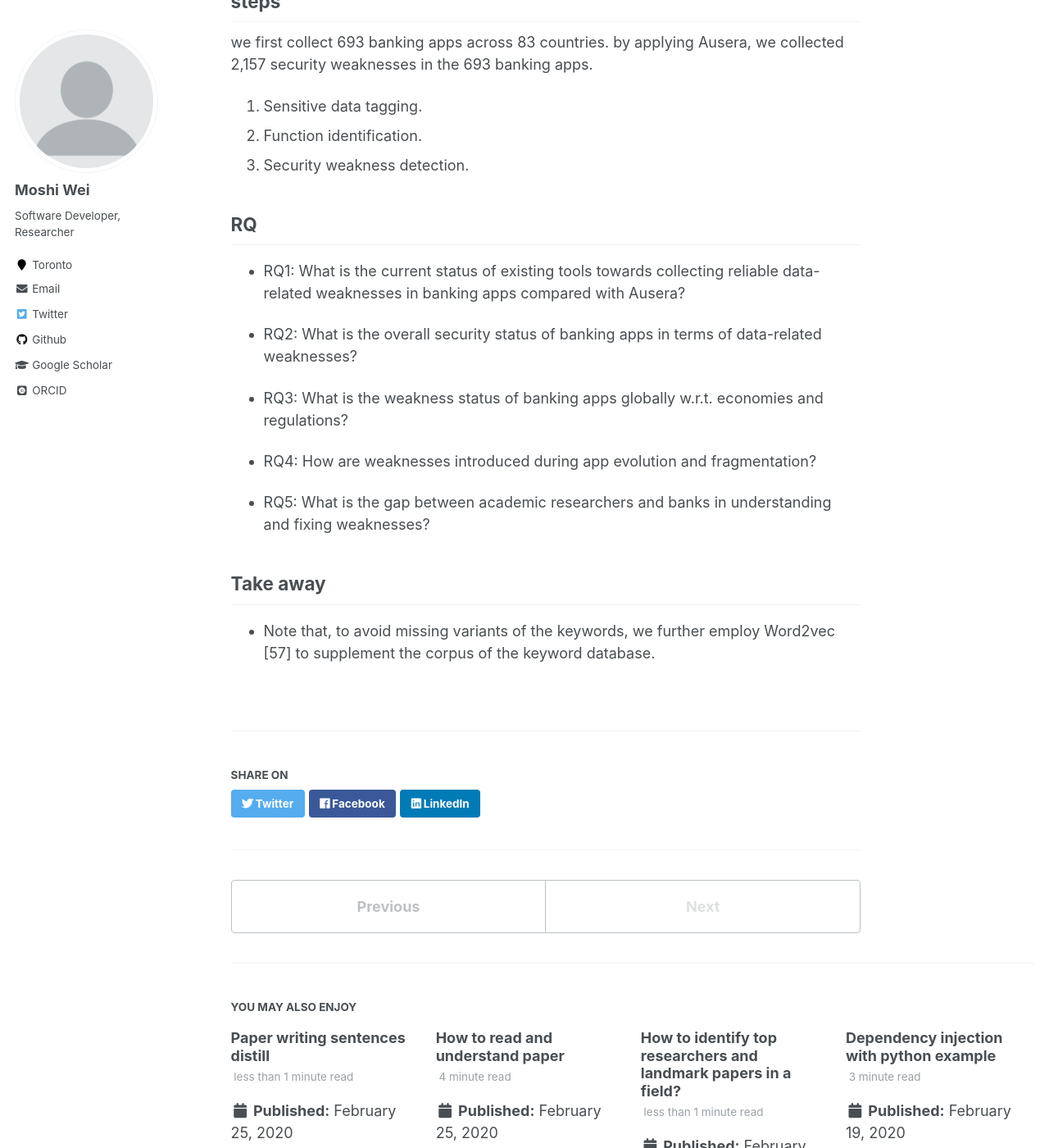
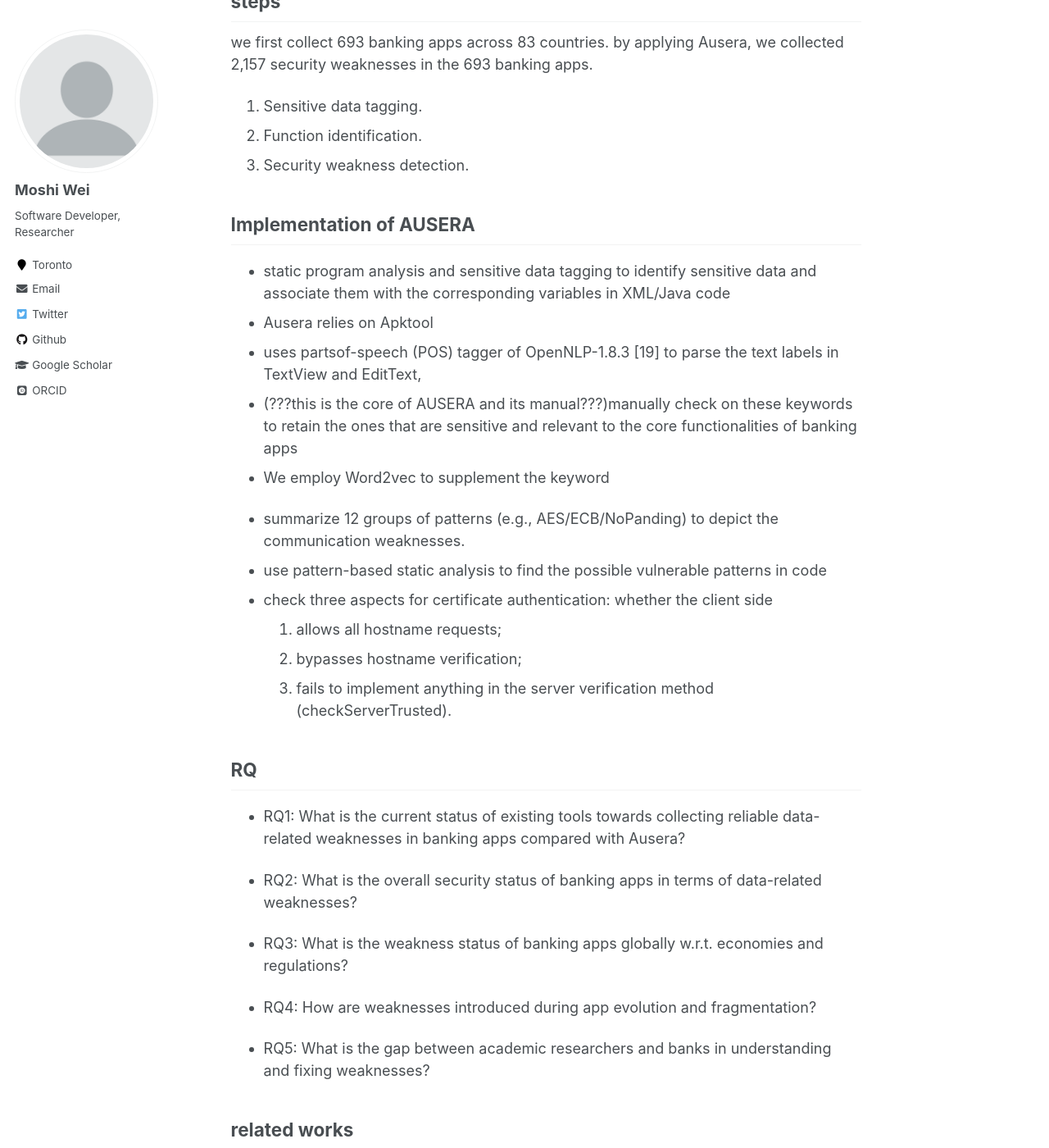
Before and after one commit to Moshiii/Moshiii.github.io, a Jekyll site: the page built from _posts/2020-02-26-[Highlight]An Empirical Assessment of Security Risks of Global Android Banking Apps.md, in a window 1280 px wide and 1400 px high, scrolled down 973 px. Shown: the whole window at 82% size. Built offline with Jekyll 4.4.1, drawn with Linux system fonts in a browser that asks for light colours; some web fonts are replaced; some of the changed text lies outside the part shown.

Commit message:
Update 2020-02-26-[Highlight]An Empirical Assessment of Security Risks of Global Android Banking Apps.md

```diff
--- a/_posts/2020-02-26-[Highlight]An Empirical Assessment of Security Risks of Global Android Banking Apps.md
+++ b/_posts/2020-02-26-[Highlight]An Empirical Assessment of Security Risks of Global Android Banking Apps.md
@@ -21,6 +21,21 @@ we first collect 693 banking apps across 83 countries. by applying Ausera, we co
 2. Function identification.
 3. Security weakness detection.
 
+## Implementation of AUSERA
+
+* static program analysis and sensitive data tagging to identify sensitive data and associate them with the corresponding variables in XML/Java code
+* Ausera relies on Apktool
+* uses partsof-speech (POS) tagger of OpenNLP-1.8.3 [19] to parse the text labels in TextView and EditText,
+* (???this is the core of AUSERA and its manual???)manually check on these keywords to retain the ones that are sensitive and relevant to the core functionalities of banking apps
+* We employ Word2vec to supplement the keyword
+
+* summarize 12 groups of patterns (e.g., AES/ECB/NoPanding) to depict the communication weaknesses.
+* use pattern-based static analysis to find the possible vulnerable patterns in code
+* check three aspects for certificate authentication: whether the client side
+1. allows all hostname requests;
+2. bypasses hostname verification;
+3. fails to implement anything in the server verification method (checkServerTrusted).
+
 ## RQ
 * RQ1: What is the current status of existing tools towards
 collecting reliable data-related weaknesses in banking apps
@@ -38,6 +53,12 @@ and fragmentation?
 * RQ5: What is the gap between academic researchers and
 banks in understanding and fixing weaknesses?
 
+## related works
+
+Security assessment of banking apps. In 2015, Reaves et al.
+Global analysis of banking apps. Castle et al.
+Security analysis of Android apps. TaintDroid, FlowDroid IccTA
+
 ## Take away
 
 * Note that, to avoid missing variants of the keywords, we
```
